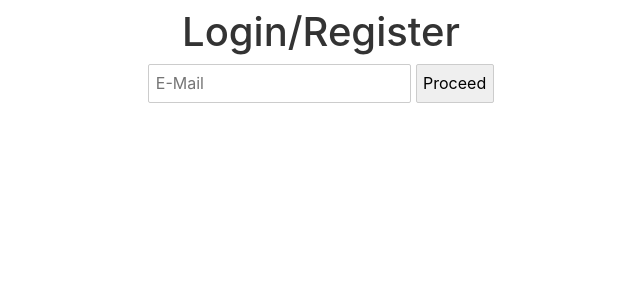
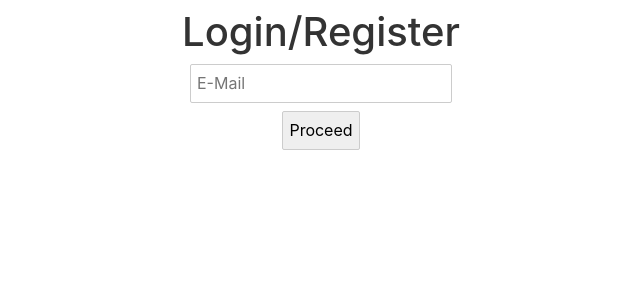
Before and after one commit to Hugo-Persson/T4OrderSystemFrontend, a Svelte app: page / in a window 1280 px wide. Shown: the top 300 px of the page, without its empty margins (319-959 px from the left). Built offline with nearby package versions, Linux system fonts and the light colour scheme.

Commit message:
Implemented basic authentication

```diff
--- a/src/App.svelte
+++ b/src/App.svelte
@@ -3,6 +3,23 @@
   import { Router, Route } from "svelte-routing";
   import Login from "./Pages/Login.svelte";
   import PageNotFound from "./Pages/404.svelte";
+
+  function apiCall(path, data) {
+    console.log(JSON.stringify(data));
+    return new Promise((resolve, reject) => {
+      const init = {
+        method: "POST",
+        headers: {
+          "Content-Type": "application/json"
+        },
+        body: JSON.stringify(data)
+      };
+      fetch("http://localhost:8000" + path, init)
+        .then(res => res.json())
+        .then(data => resolve(data))
+        .catch(err => reject(err));
+    });
+  }
 </script>
 
 <style>
@@ -11,7 +28,9 @@
 
 <Router {url}>
   <div>
-    <Route path="/" component={Login} />
+    <Route path="/">
+      <Login {apiCall} />
+    </Route>
     <Route path="*" component={PageNotFound} />
   </div>
 </Router>
--- a/src/Pages/Login.svelte
+++ b/src/Pages/Login.svelte
@@ -1,7 +1,79 @@
 <script>
-  function getOneTimeCode(e) {
+  import { slide } from "svelte/transition";
+
+  export let apiCall;
+
+  let email;
+  let name;
+  let register = false;
+  let headerText = "Login/Register";
+  let fetch;
+  let verify = false;
+  let verificationCode;
+  let loading;
+  let verificationToken;
+
+  let feedbackInformation = "";
+  async function getOneTimeCode(e) {}
+  async function login(e) {
     e.preventDefault();
-    console.log("hey");
+
+    console.log(register);
+    if (register) {
+      registerUser(e);
+      console.log("wrong");
+      return;
+    }
+
+    try {
+      console.log("yyyyy");
+      const call = await apiCall("/login", { email: email });
+      if (call.message === "NoAccount") {
+        console.log("huhhhhh");
+        register = true;
+        headerText = "Register";
+      } else if (!call.error) {
+        console.log("Login no error");
+        headerText = "Verify login";
+        feedbackInformation =
+          "An email with the verification code have been sent to " + email;
+        verify = true;
+      } else {
+        console.log("huh");
+      }
+      console.log(call);
+    } catch (err) {
+      console.log(err);
+    }
+  }
+  async function registerUser(e) {
+    e.preventDefault();
+    try {
+      const call = await apiCall("/registerUser", { name: name, email: email });
+      if (!call.error) {
+        verify = true;
+        verificationToken = call.data.token;
+        console.log(verificationToken);
+        headerText = "Verify account";
+        feedbackInformation =
+          "An email with the verification code have been sent to " + email;
+      }
+    } catch (err) {
+      console.log(err);
+    }
+  }
+  async function verifyRegistration(e) {
+    e.preventDefault();
+    console.log(verificationToken);
+    try {
+      const call = await apiCall("/verifyRegistration", {
+        token: verificationToken,
+        verificationCode: verificationCode
+      });
+      feedbackInformation = call.message;
+    } catch (err) {
+      console.log(err);
+    }
   }
 </script>
 
@@ -12,10 +84,51 @@
 </style>
 
 <main>
-  <h1>Login/Register</h1>
-  <form action="" on:click={login}>
-    <input type="text" name="email" id="enterEmail" placeholder="E-Mail" />
-    <input type="submit" value="Proceed" />
+  <header>
+    <h1>{headerText}</h1>
+  </header>
+  <span>{feedbackInformation}</span>
 
-  </form>
+  {#if verify}
+    <form action="" on:submit={verifyRegistration}>
+      <input
+        type="text"
+        name="verificationCode"
+        id="verificationCode"
+        bind:value={verificationCode}
+        placeholder="Verification code" />
+      <input type="submit" value="Finish" />
+    </form>
+  {:else if loading}
+    <div class="spinner-border text-primary" role="status">
+      <span class="sr-only">Loading...</span>
+    </div>
+  {:else}
+    <!-- else content here -->
+
+    <form action="" on:submit={login}>
+      {#if register}
+        <br />
+        <div transition:slide>
+          <input
+            type="text"
+            name="Name"
+            id="Name"
+            bind:value={name}
+            placeholder="Your name" />
+        </div>
+      {/if}
+      <input
+        type="email"
+        name="email"
+        bind:value={email}
+        id="enterEmail"
+        placeholder="E-Mail" />
+
+      <br />
+      <input type="submit" value="Proceed" />
+
+    </form>
+  {/if}
+
 </main>
```
